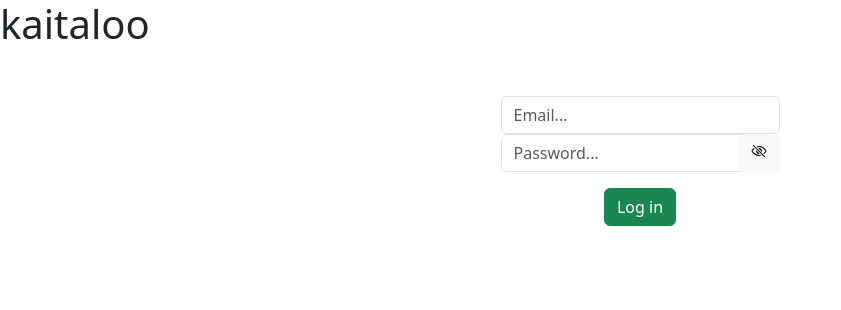
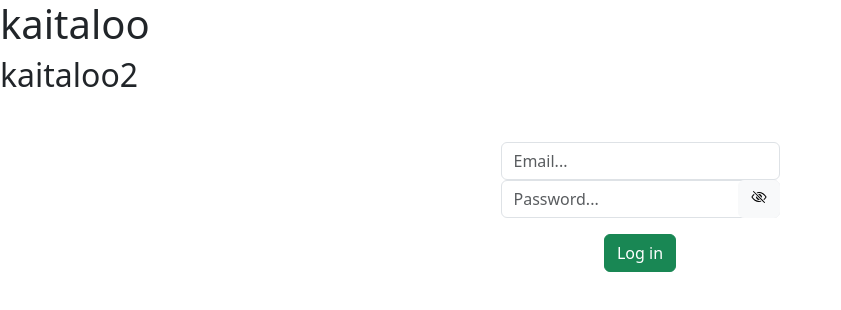
Before and after one commit to turmatova/regist, a plain HTML site: page index.html in a window 1280 px wide. Shown: the whole page, without its empty margins (0-841 px from the left). Drawn offline with nearby package versions, Linux system fonts and the light colour scheme.

Commit message:
kaitaloo2

```diff
--- a/index.html
+++ b/index.html
@@ -9,6 +9,7 @@
 </head>
 <body>
  <h1>kaitaloo</h1>
+ <h2>kaitaloo2</h2>
  <form class="form">
   <div class="container">
    <div class="mt-5 d-flex align-items-center justify-content-center flex-column">
--- a/style.css
+++ b/style.css
@@ -1,7 +1,9 @@
 h1{
     font-size: 20px;
 }
-
+h2{
+    color: black;
+}
 .pass{
     position: relative;
 }
```
